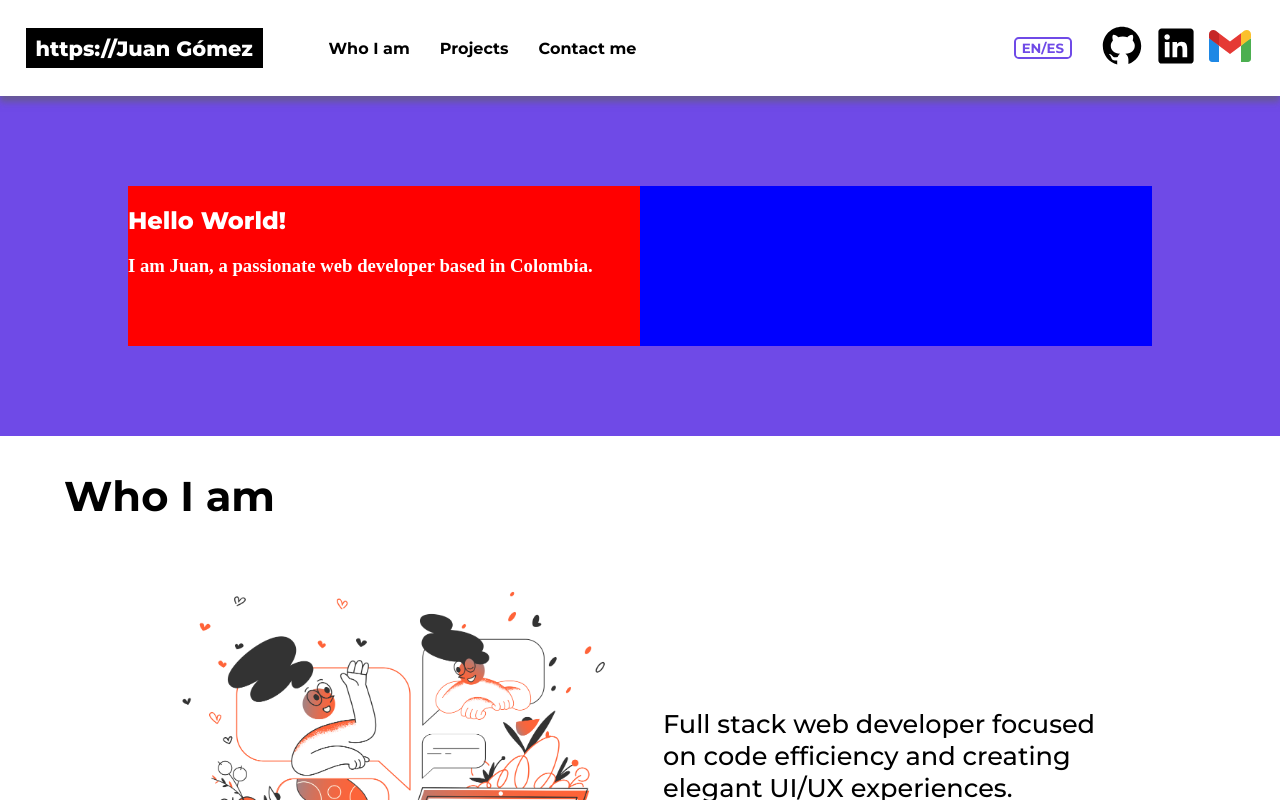
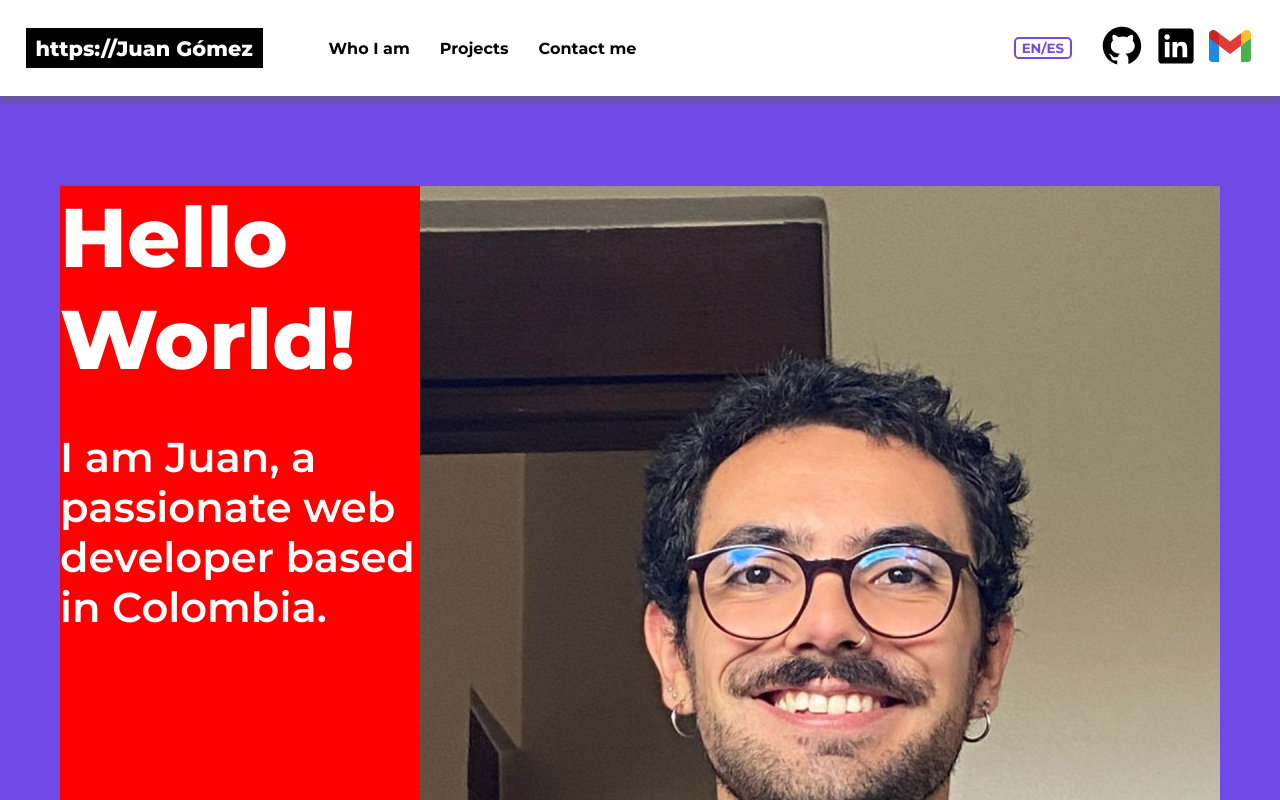
Before and after one commit to JPGomezCuervo/Portfolio-v2, a Vue app: page / in a window 1280 px wide. Shown: the top 800 px of the page. Built offline with nearby package versions, Linux system fonts and the light colour scheme.

Commit message:
Structured left grid

```diff
--- a/src/components/Hero.vue
+++ b/src/components/Hero.vue
@@ -16,11 +16,11 @@ const { hero } = toRefs(selectLanguages());
                     <div class="grid-container">
                         <div class="left-container">
                             <h1>{{ hero.title }}</h1>
-                            <h3>{{ hero.subtitle }}</h3>
+                            <h3>{{ hero.subtitle}}</h3>
                         </div>
 
                         <div class="right-container">
-                            <!-- <img :src="photo" alt="" id="photo"/> -->
+                            <img :src="photo" alt="" id="photo"/>
                         </div>
                     </div>
             </div>
@@ -32,6 +32,10 @@ const { hero } = toRefs(selectLanguages());
 <style lang="scss" scoped>
 @import "../style.scss";
 
+
+.backgroud {
+
+}
 .split {
     display: block;
     padding: 90px 0;
@@ -39,14 +43,15 @@ const { hero } = toRefs(selectLanguages());
 }
 
 .grid-container {
-    display: grid;
-    grid-template-columns: 1fr 1fr;
-    grid-template-rows: 1fr;
-    padding: 0 10%;
+  display: grid;
+  grid-template-columns: 1fr 1fr ;
+  grid-template-rows: auto;
+  margin: 0 auto;
+  max-width: 1440px;
+  padding: 0 60px;
 }
 
 .left-container {
-    height: 10rem;
     width: 100%;
     background-color: red;
     color: white;
@@ -54,7 +59,18 @@ const { hero } = toRefs(selectLanguages());
 
 .right-container {
     background-color: blue;
-    height: 100%;
     width: 100%;
 }
+
+.left-container h1 {
+    text-align: left;
+    font-size: clamp(2rem, 2rem + 4vw, 8rem);
+    width: 20%;
+    margin: 0;
+}
+
+.left-container h3 {
+    font-family: "Montserrat-semiBold";
+    font-size: clamp(1rem, 1rem + 2vw, 3rem);
+}
 </style>
```
